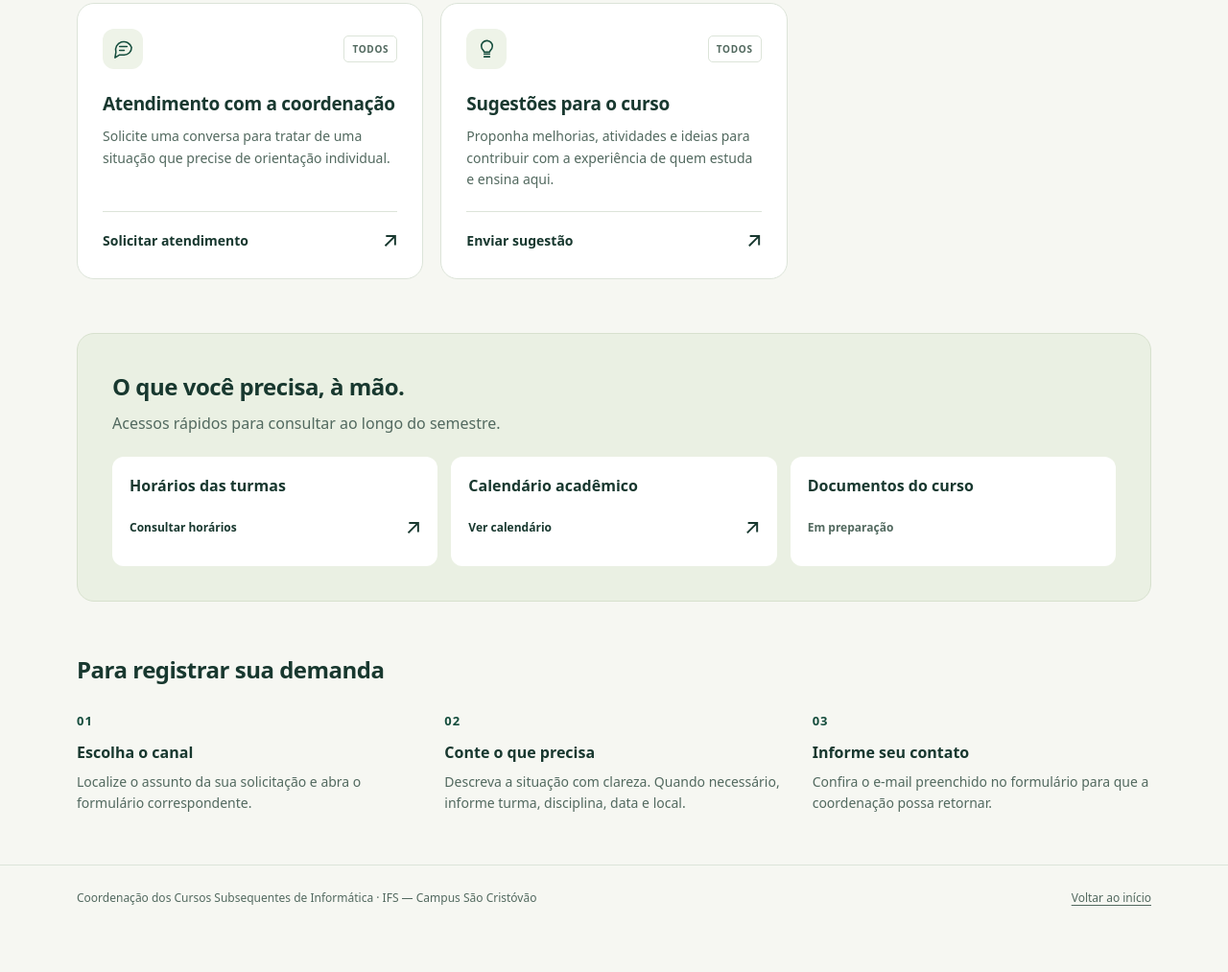
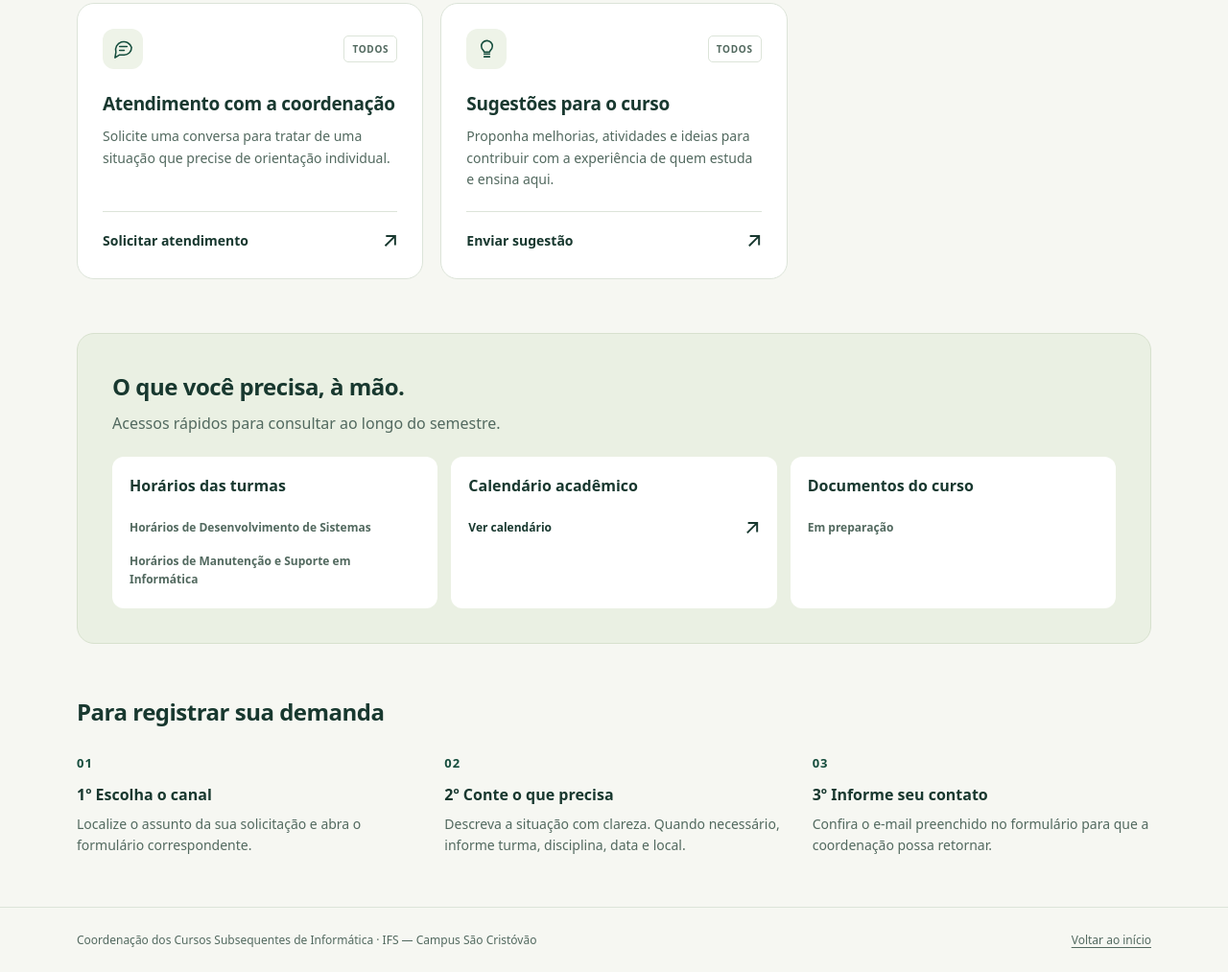
Before and after one commit to luanabto/Central-do-Curso_Subsequente, a plain HTML site: page index.html in a window 1280 px wide. Shown: the part 1108-2121 px from the top of the page at 96% size. Before the commit the page ends 2077 px from the top, so only its background shows below. Drawn offline with Linux system fonts and the light colour scheme.

Commit message:
Update index.html

```diff
--- a/index.html
+++ b/index.html
@@ -199,7 +199,23 @@
     <section class="resources-section" id="documentos" aria-labelledby="titulo-documentos">
       <h2 id="titulo-documentos">O que você precisa, à mão.</h2><p>Acessos rápidos para consultar ao longo do semestre.</p>
       <div class="resources">
-        <div class="resource"><h3>Horários das turmas</h3><a class="action-link" data-link="horarios" data-label="Consultar horários"><span>Em preparação</span><span aria-hidden="true">↗</span></a></div>
+        <div class="resource">
+  <h3>Horários das turmas</h3>
+
+  <a class="action-link"
+     data-link="horarios_ds"
+     data-label="Horários de Desenvolvimento de Sistemas">
+    <span>Horários de Desenvolvimento de Sistemas</span>
+    <span aria-hidden="true">↗</span>
+  </a>
+
+  <a class="action-link"
+     data-link="horarios_msi"
+     data-label="Horários de Manutenção e Suporte em Informática">
+    <span>Horários de Manutenção e Suporte em Informática</span>
+    <span aria-hidden="true">↗</span>
+  </a>
+</div>
         <div class="resource"><h3>Calendário acadêmico</h3><a class="action-link" data-link="calendario" data-label="Ver calendário"><span>Em preparação</span><span aria-hidden="true">↗</span></a></div>
         <div class="resource"><h3>Documentos do curso</h3><a class="action-link" data-link="documentos" data-label="Acessar documentos"><span>Em preparação</span><span aria-hidden="true">↗</span></a></div>
       </div>
@@ -207,9 +223,9 @@
     <section class="guide" id="orientacoes" aria-labelledby="titulo-orientacoes">
       <h2 id="titulo-orientacoes">Para registrar sua demanda</h2>
       <ol class="steps">
-        <li><strong>Escolha o canal</strong><p>Localize o assunto da sua solicitação e abra o formulário correspondente.</p></li>
-        <li><strong>Conte o que precisa</strong><p>Descreva a situação com clareza. Quando necessário, informe turma, disciplina, data e local.</p></li>
-        <li><strong>Informe seu contato</strong><p>Confira o e-mail preenchido no formulário para que a coordenação possa retornar.</p></li>
+        <li><strong>1º Escolha o canal</strong><p>Localize o assunto da sua solicitação e abra o formulário correspondente.</p></li>
+        <li><strong>2º Conte o que precisa</strong><p>Descreva a situação com clareza. Quando necessário, informe turma, disciplina, data e local.</p></li>
+        <li><strong>3º Informe seu contato</strong><p>Confira o e-mail preenchido no formulário para que a coordenação possa retornar.</p></li>
       </ol>
     </section>
   </main>
```
